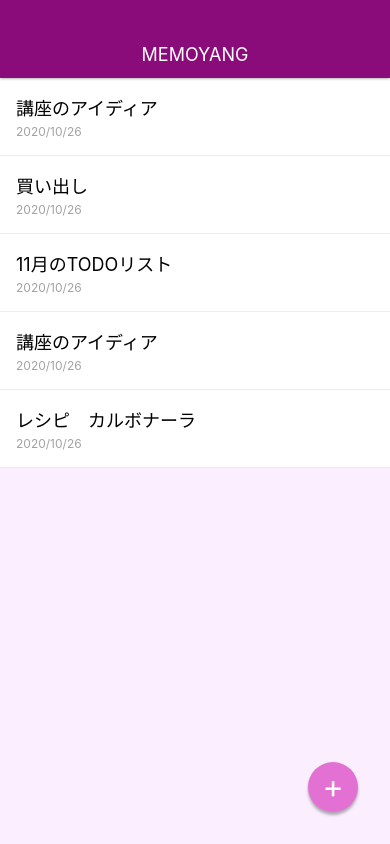
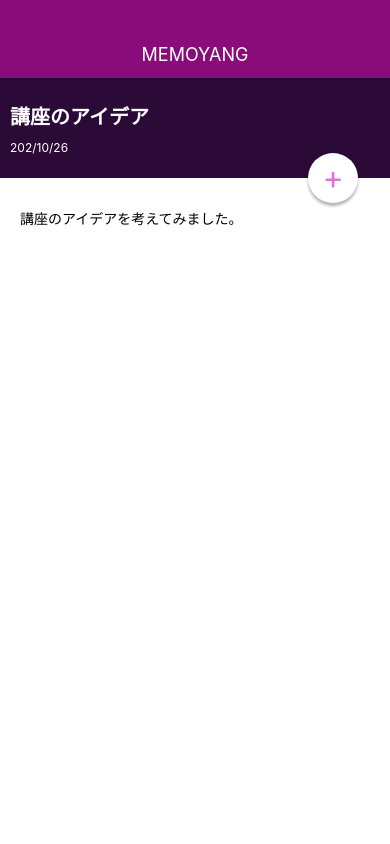
Before and after one commit to Eunjean/MemoApp, a React Native app: screen / in a window 390 px wide. Built offline with nearby package versions, Linux system fonts and the light colour scheme.

Commit message:
Style MemoDetailScreen

```diff
--- a/App.js
+++ b/App.js
@@ -2,13 +2,13 @@
 import { StyleSheet, View } from 'react-native';
 
 import Appbar from './src/components/Appbar';
-import MemoListScreen from './src/screens/MemoListScreen';
+import MemoDetailScreen from './src/screens/MemoDetailScreen';
 
 export default function App() {
   return (
     <View style={styles.container}>
       <Appbar />
-      <MemoListScreen />
+      <MemoDetailScreen />
     </View>
   );
 }
@@ -17,7 +17,7 @@
     flex: 1,
     backgroundColor: '#faeeff',
     alignItems: 'center',
-    justifyContent: 'center',
+    justifyContent: 'flex-start',
     paddingTop: 78,
   },
 });
--- a/src/elements/CircleButton.js
+++ b/src/elements/CircleButton.js
@@ -3,9 +3,19 @@
 
 class CircleButton extends React.Component {
   render() {
+    const { style, color } = this.props;
+
+    let bgColor = '#e371d4';
+    let textColor = '#fff';
+
+    if (color === 'white') {
+      bgColor = '#fff';
+      textColor = '#e371d4';
+    }
+
     return (
-      <View style={styles.circleButton}>
-        <Text style={styles.circleButtonTitle}>
+      <View style={[styles.circleButton, style, { backgroundColor: bgColor }]}>
+        <Text style={[styles.circleButtonTitle, { color: textColor }]}>
           {this.props.children}
         </Text>
       </View>
@@ -25,7 +35,6 @@
     right: 32,
     width: 50,
     height: 50,
-    backgroundColor: '#e371d4',
     borderRadius: 25,
     alignItems: 'center',
     justifyContent: 'center',
--- /dev/null
+++ b/src/screens/MemoDetailScreen.js
@@ -0,0 +1,64 @@
+import React from 'react';
+import { StyleSheet, View, Text } from 'react-native';
+
+import CircleButton from '../elements/CircleButton';
+
+class MemoDetailScreen extends React.Component {
+  render() {
+    return (
+      <View style={styles.container}>
+        <View style={styles.memoHeader}>
+          <View>
+            <Text style={styles.memoHeaderTitle}>講座のアイデア</Text>
+            <Text style={styles.memoHeaderDate}>202/10/26</Text>
+          </View>
+        </View>
+
+        <View style={styles.memoContent}>
+          <Text>
+            講座のアイデアを考えてみました。
+          </Text>
+        </View>
+
+        <CircleButton color="white" style={styles.editButton}>+</CircleButton>
+
+      </View>
+    );
+  }
+}
+
+const styles = StyleSheet.create({
+  container: {
+    flex: 1,
+    width: '100%',
+  },
+  memoHeader: {
+    height: 100,
+    backgroundColor: '#2b0a38',
+    justifyContent: 'center',
+    padding: 10,
+  },
+  memoHeaderTitle: {
+    fontSize: 20,
+    fontWeight: 'bold',
+    color: '#ffffff',
+    marginBottom: 10,
+  },
+  memoHeaderDate: {
+    fontSize: 12,
+    color: '#fff',
+  },
+  memoContent: {
+    paddingTop: 30,
+    paddingLeft: 20,
+    paddingRight: 20,
+    paddingBottom: 20,
+    backgroundColor: '#fff',
+    flex: 1,
+  },
+  editButton: {
+    top: 75,
+  },
+});
+
+export default MemoDetailScreen;
```
